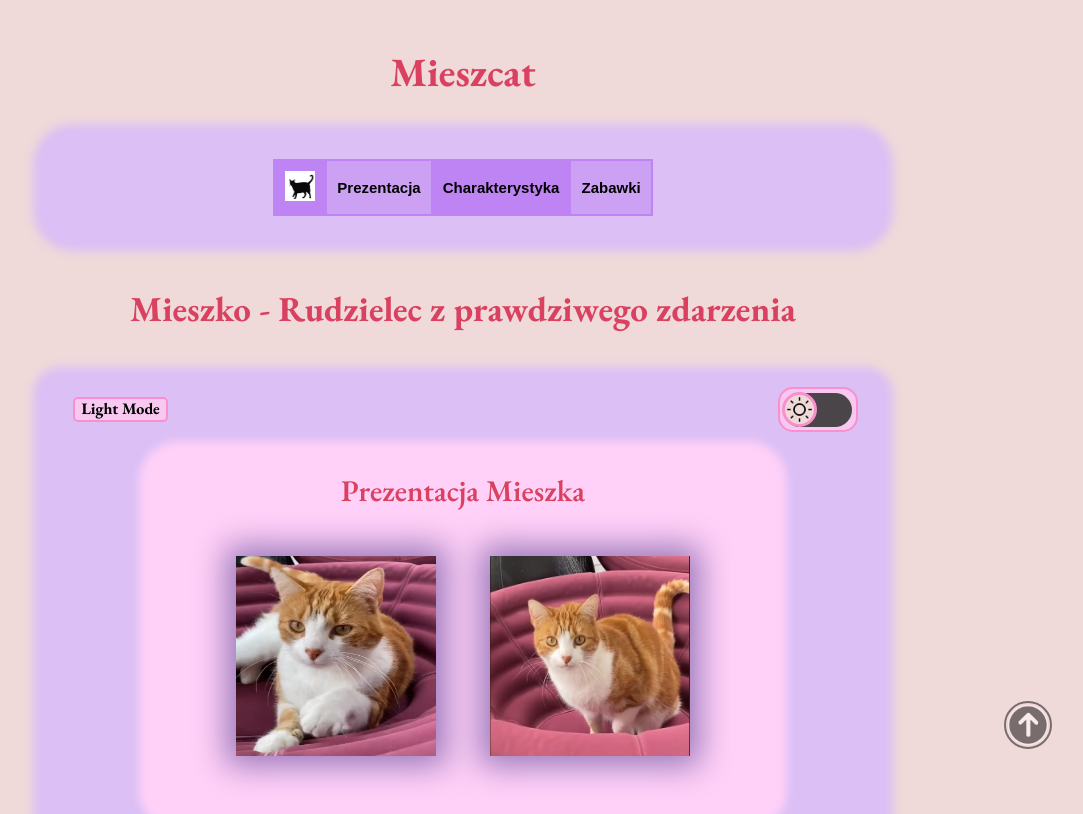
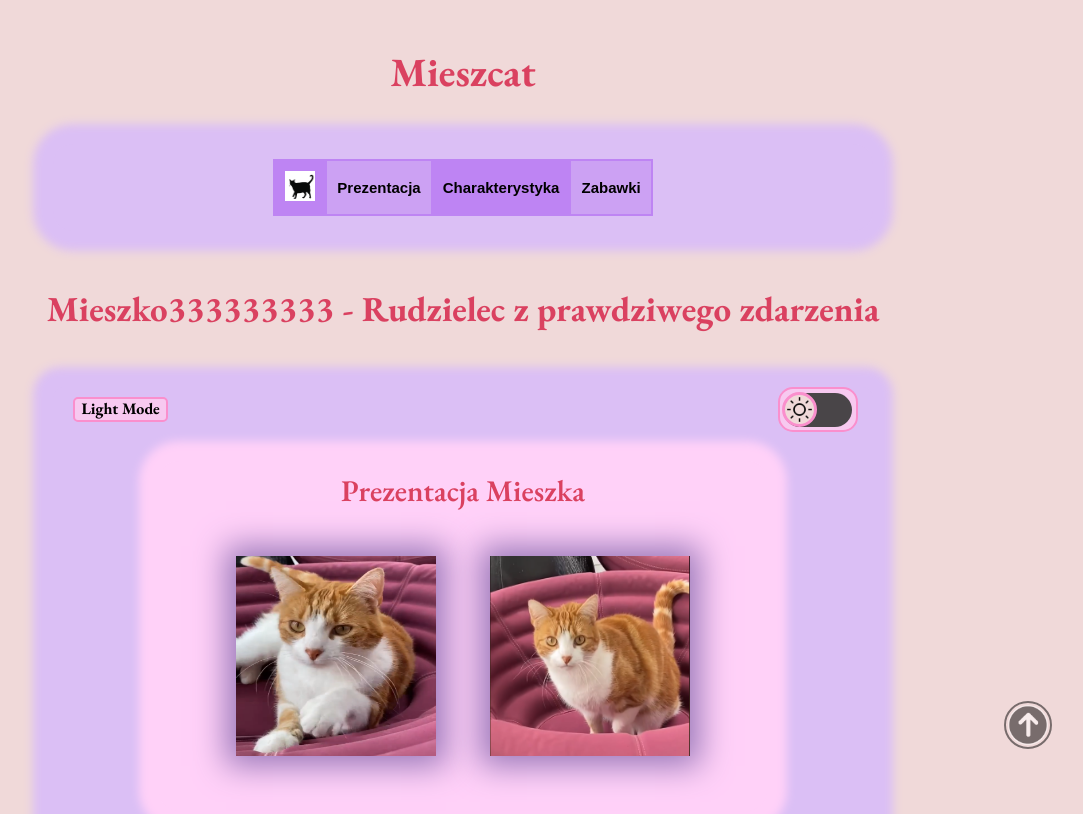
Before and after one commit to PaweLeszczynsky/homepage, a plain HTML site: page index.html in a window 1280 px wide. Shown: the top 814 px of the page, without its empty margins (177-1260 px from the left). Drawn offline with nearby package versions, Linux system fonts and the light colour scheme.

```diff
--- a/index.html
+++ b/index.html
@@ -30,7 +30,7 @@
             </tr>
         </table>
     </nav>
-    <h1 class="mainHeader">Mieszko - Rudzielec z prawdziwego zdarzenia</h1>
+    <h1 class="mainHeader">Mieszko333333333 - Rudzielec z prawdziwego zdarzenia</h1>
     <main class="mainContainer">
         <div class="buttonThemecontainer">
             <div class="backgroundButtontheme">
```
